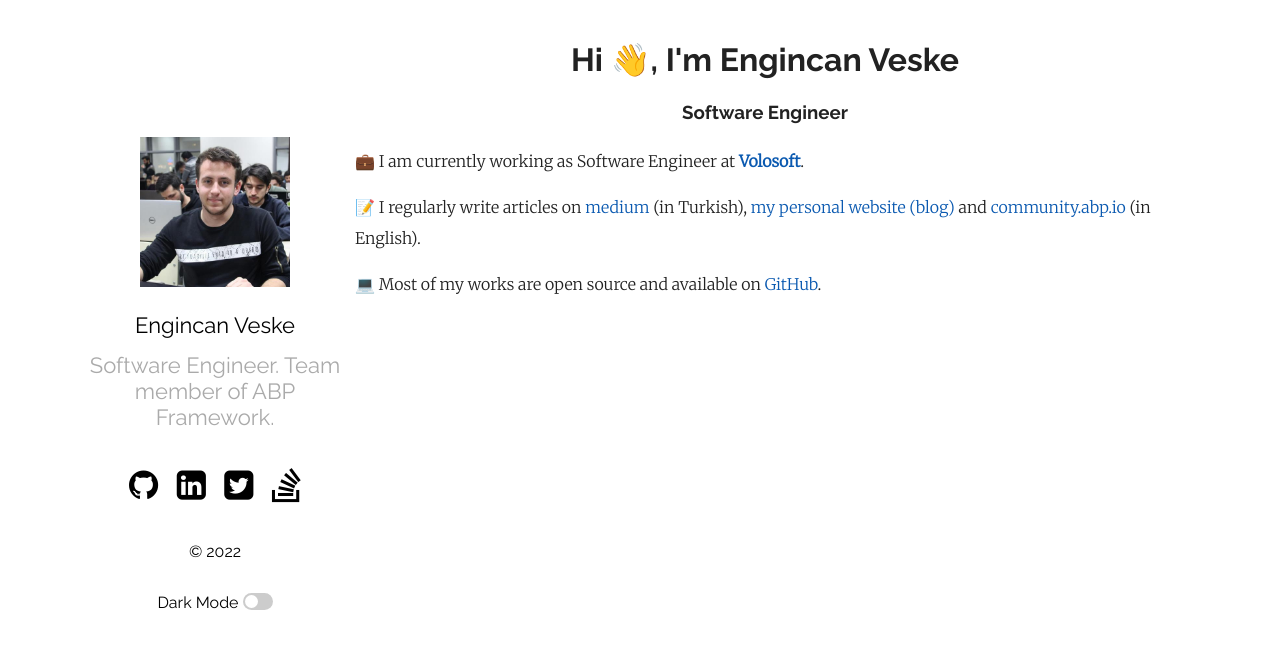
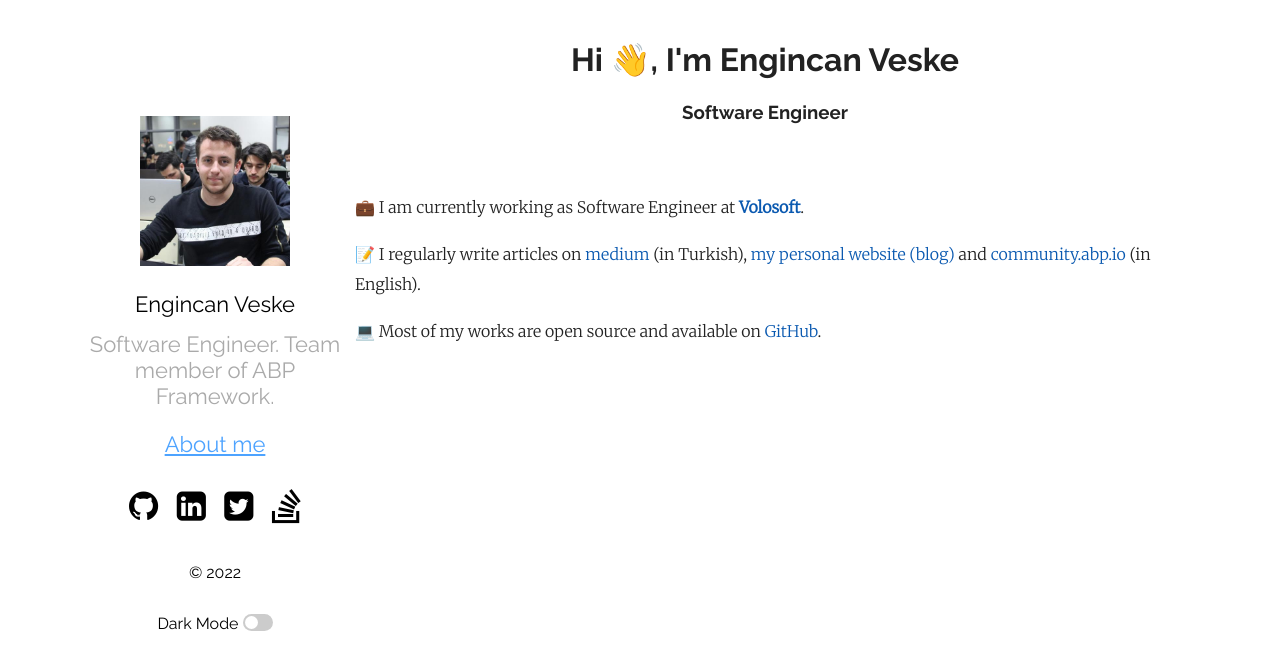
Before and after one commit to EngincanV/EngincanV.github.io, a Jekyll site: the page built from about.md, in a window 1280 px wide. Shown: the top 670 px of the page. Built offline with Jekyll 4.4.1, drawn with Linux system fonts in a browser that asks for light colours; our own code applies the rules of GitHub Pages for plain Markdown files.

Commit message:
Update about.md

```diff
--- a/_layouts/default.html
+++ b/_layouts/default.html
@@ -31,6 +31,7 @@
       {%- if site.plainwhite.tagline -%}
       <p class="tagline">{{ site.plainwhite.tagline }}</p>
       {%- endif -%}
+      <a href="/about" class="tagline" style="margin-bottom: 1rem !important; color: #4da3ff !important;">About me</a>
       </div>
       {% capture footer %}
       {%- if site.plainwhite.social_links != '' -%}
--- a/about.md
+++ b/about.md
@@ -1,5 +1,6 @@
 <h1 align="center">Hi 👋, I'm Engincan Veske</h1>
 <h3 align="center">Software Engineer</h3>
+<br />
 
 💼 I am currently working as Software Engineer at <a href="https://volosoft.com/" target="_blank"><b>Volosoft</b></a>.
 
```
